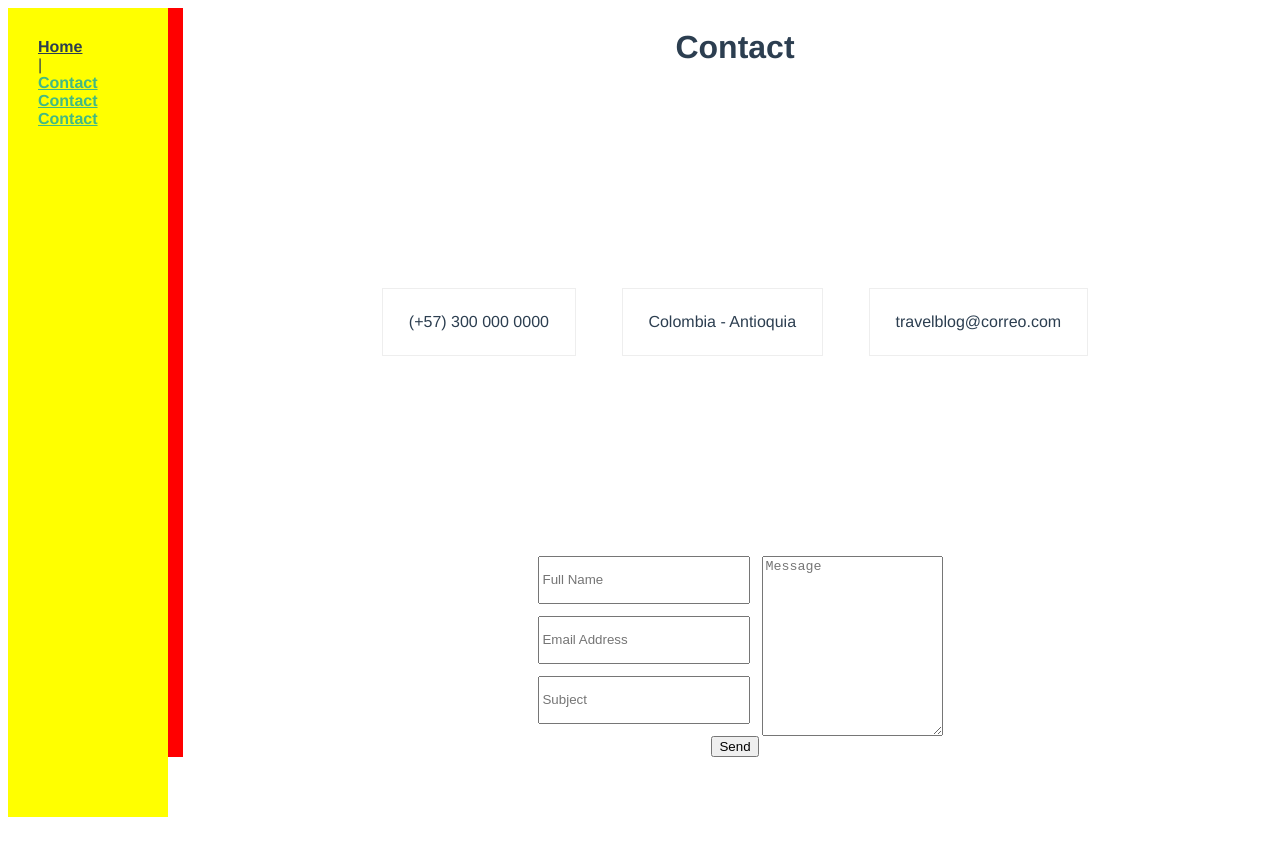
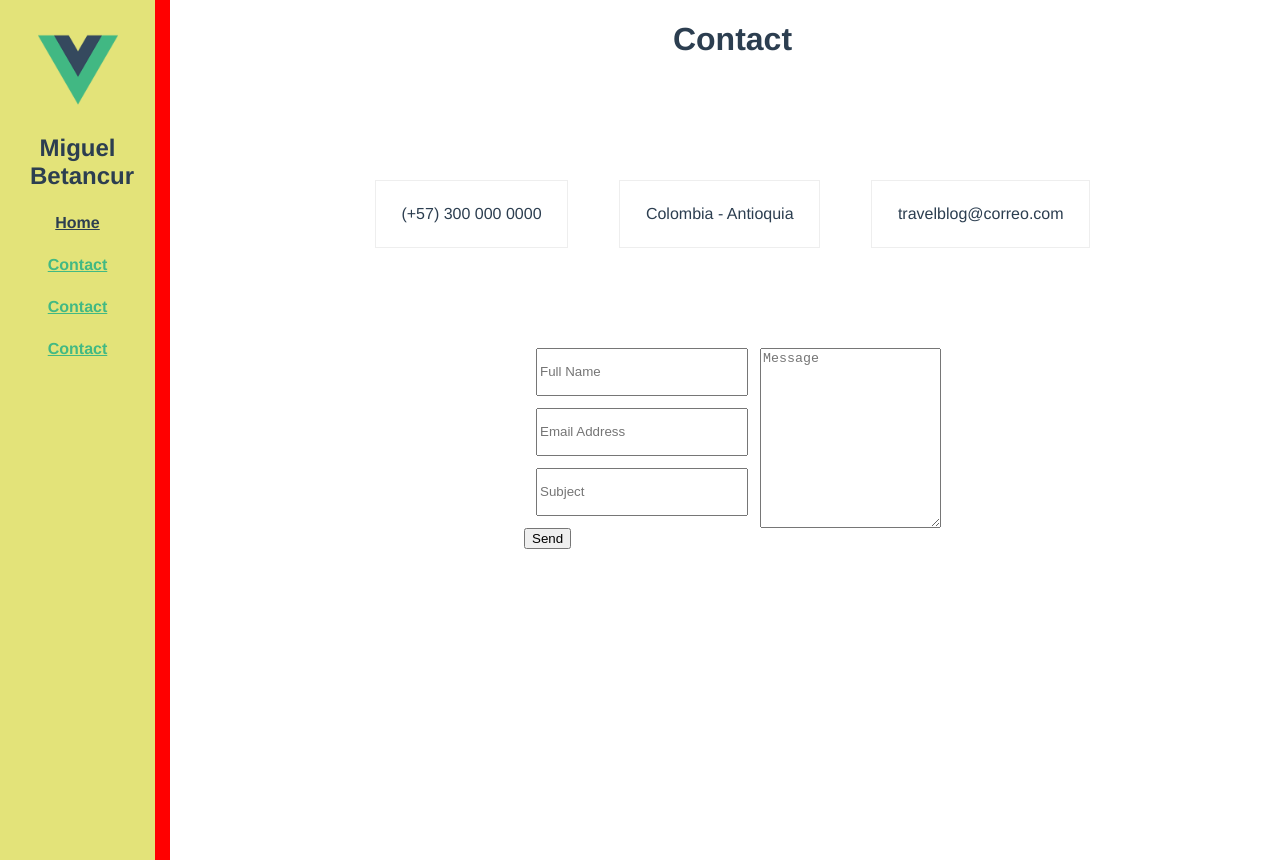
Before and after one commit to mbetancur/travel-blog, a Vue app: page /#/contact in a window 1280 px wide. Before the commit the page ends 817 px from the top, so only its background shows below. Built offline with nearby package versions, Linux system fonts and the light colour scheme.

Commit message:
progress on menu

```diff
--- a/public/index.html
+++ b/public/index.html
@@ -12,7 +12,7 @@
   </script>
 </head>
 
-<body>
+<body style="margin: 0;">
   <noscript>
     <strong>We're sorry but <%= htmlWebpackPlugin.options.title %> doesn't work properly without JavaScript enabled.
       Please enable it to continue.</strong>
--- a/src/App.vue
+++ b/src/App.vue
@@ -1,7 +1,11 @@
 <template>
   <div id="app">
     <div id="nav" class="nav-menu">
-      <router-link to="/">Home</router-link>|
+      <div class="my-photo">
+        <img src="./assets/logo.png" alt="Foto panel principal" />
+      </div>
+      <h2>Miguel Betancur</h2>
+      <router-link to="/">Home</router-link>
       <router-link to="/contact">Contact</router-link>
       <router-link to="/contact">Contact</router-link>
       <router-link to="/contact">Contact</router-link>
@@ -12,21 +16,32 @@
 
 <style lang="scss">
 .nav-menu {
-  height: 100%;
-  background-color: yellow;
+  height: 100vh;
+  background-color: rgb(227, 227, 121);
   display: flex;
   flex-direction: column;
+  text-align: center;
+  border-right: 15px solid red;
+
+  .my-photo img {
+    height: 80px;
+    max-height: 80px;
+    width: 80px;
+  }
+
+  h2 {
+    margin-bottom: 12px;
+  }
 }
 
 .content-view {
-  border-left: 15px solid red;
   padding-left: 15px;
 }
 
 #app {
   flex-direction: row;
   display: grid;
-  grid-template-columns: 160px auto;
+  grid-template-columns: 170px auto;
   font-family: Avenir, Helvetica, Arial, sans-serif;
   -webkit-font-smoothing: antialiased;
   -moz-osx-font-smoothing: grayscale;
@@ -35,11 +50,11 @@
 
 #nav {
   padding: 30px;
-
   a {
     font-weight: bold;
     color: #2c3e50;
-
+    padding: 12px;
+    // border-bottom: 1px solid #f5f5f5;
     &.router-link-exact-active {
       color: #42b983;
     }
--- a/src/components/ContactForm.vue
+++ b/src/components/ContactForm.vue
@@ -89,7 +89,6 @@ export default {
   align-items: center;
 
   .contact-cards {
-    padding: 100px 0;
     margin: 100px 0;
     width: 70%;
     display: flex;
@@ -103,10 +102,6 @@ export default {
   }
 
   .form {
-    display: flex;
-    width: 60%;
-    flex-direction: column;
-    align-items: center;
     .form-elements {
       display: flex;
       flex-direction: row;
--- a/src/components/HelloWorld.vue
+++ b/src/components/HelloWorld.vue
@@ -25,12 +25,13 @@ export default {
 </script>
 
 <style scoped lang="scss">
+.landing-page {
+
   .panel-header {
-  display: flex;
-  justify-content: space-around;
-
+    display: grid;
+    grid-template-columns: 50% 50%;
     &_my-photo img {
-    min-height: 550px;
+      // min-height: 550px;
     }
     &_intro-text {
       padding: 70px 15%;
@@ -38,12 +39,16 @@ export default {
     }
   }
   .panel-info {
-  padding: 50px 70px 70px;
-  display: flex;
-  justify-content: space-around;
+    display: grid;
+    grid-template-columns: 50% 50%;
+    padding: 50px 0;
+    // display: flex;
+    // justify-content: space-around;
 
     p {
-    width: 460px;
+      padding: 12px;
+      // width: 460px;
+    }
   }
 }
 </style>
```
Lines whose indentation alone changed are shown as unchanged.
